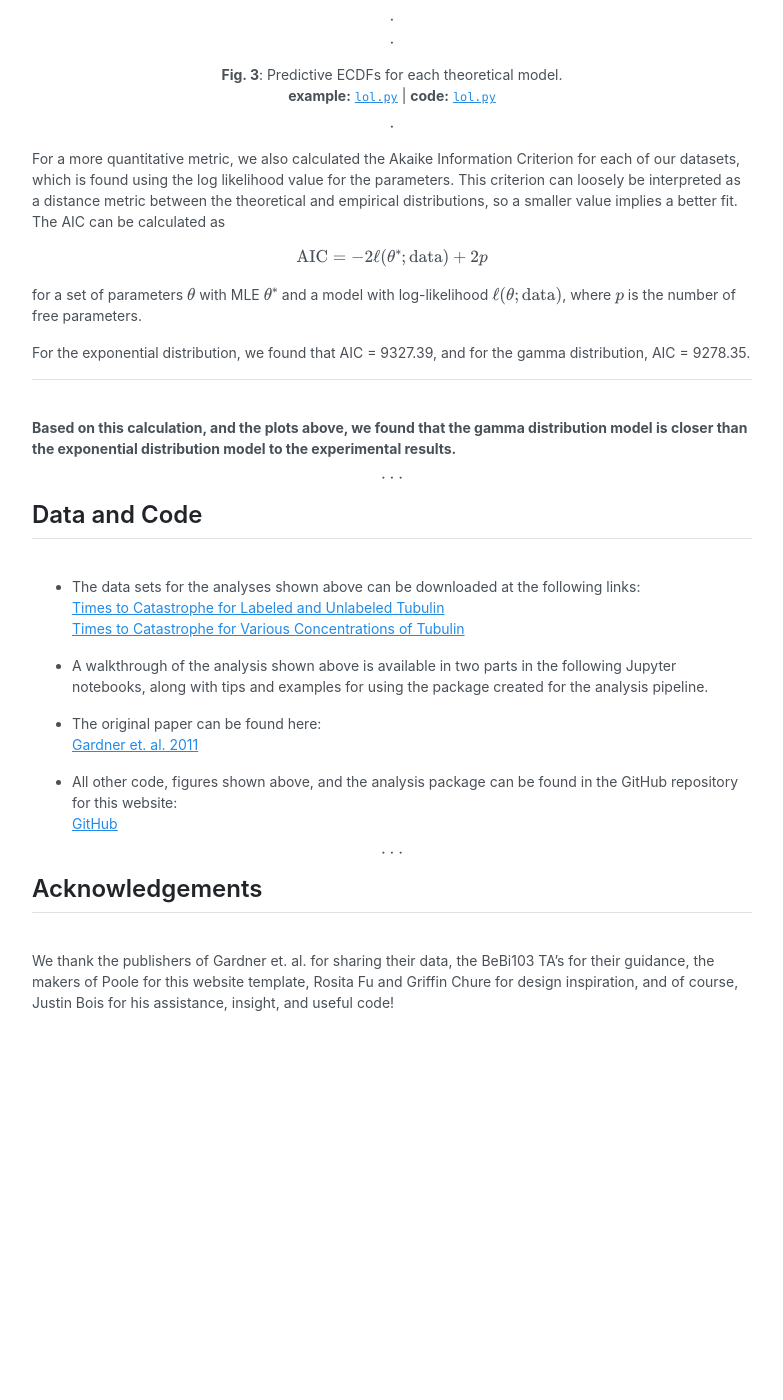
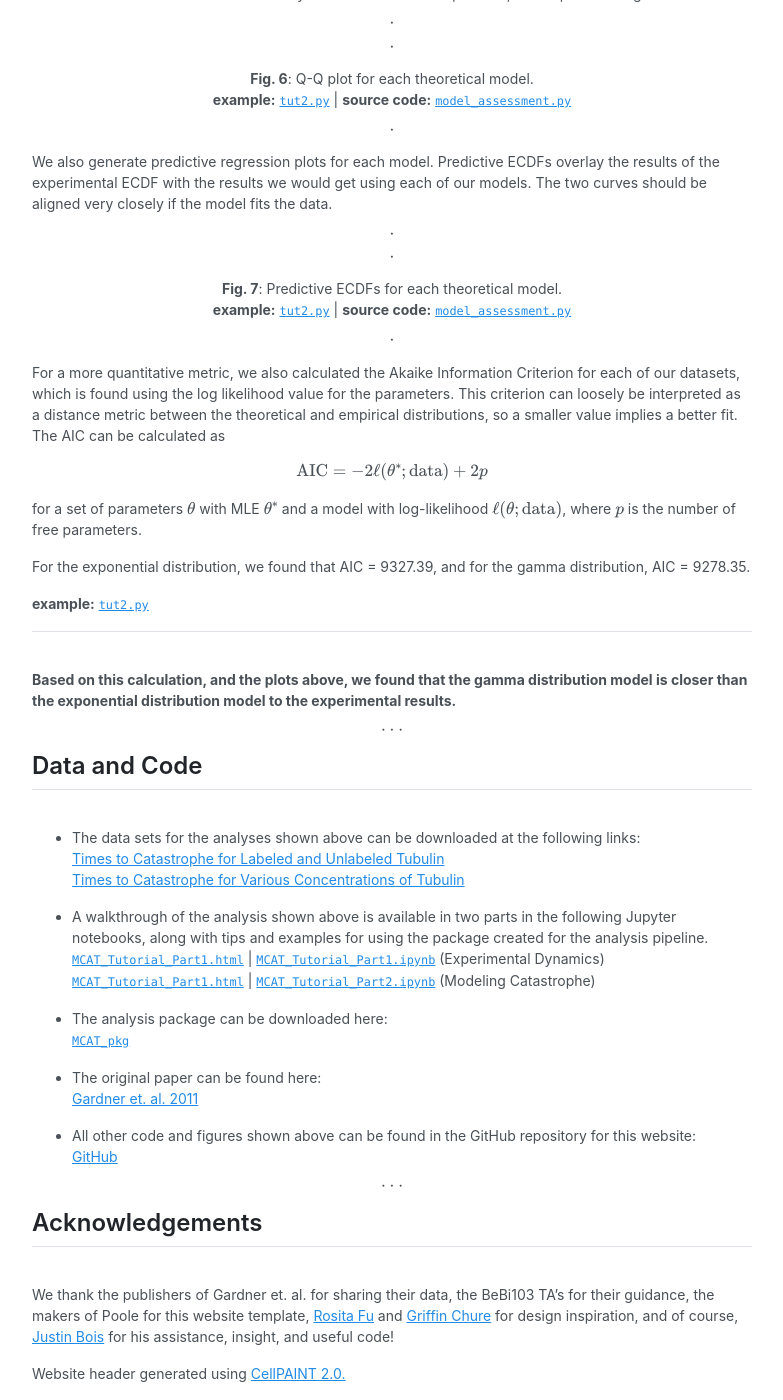
Before and after one commit to rjeeda/rjeeda.github.io, a Jekyll site: the page built from _posts/2020-04-04-introduction.md, in a window 1280 px wide and 1400 px high, scrolled down 4067 px. Shown: the whole window, without its empty margins (248-1031 px from the left). Built offline with Jekyll 4.4.1, drawn with Linux system fonts in a browser that asks for light colours; formulas are drawn with MathJax 3; before the commit the page ends 5096 px from its top, so only the background shows below that; some of the changed text lies outside the part shown.

Commit message:
All links updated

```diff
--- a/_posts/2020-04-04-introduction.md
+++ b/_posts/2020-04-04-introduction.md
@@ -22,7 +22,14 @@ $$\cdot \cdot \cdot$$
 Microtubules, cellular filaments composed of monomeric tubulin subunits, play key roles in the cytoskeletal structure and internal organization of cells. They are known to undergo periods of growth and shortening; the conversion from growth to shortening consists of rapid repolymerization of tubulin known as catastrophe. The dynamics of catastrophe were measured by Gardner et. al. to explore how regulatory proteins modulate this process.
 <br>
 
-We found that there is little difference in catastrophe dynamics for GFP-labeled tubulin and non-labeled tubulin, and conclude that an exponential model best describes catastrophe dynamics. We will discuss statistical methods used for the analysis of this data.
+We found that there is little difference in catastrophe dynamics for GFP-labeled tubulin and non-labeled tubulin, and conclude that an exponential model best describes catastrophe dynamics. Here, we discuss statistical methods used for the analysis of this data.
+
+---
+<br>
+
+For each plot and analysis made, we include an <b>example</b> html Jupyter notebook with discussion of how we used our analysis package. The specific modules used for each plot are linked as <b>source code</b>. Full, executable notebooks of the tutorials can be found at the end of this page and the complete analysis package can be found in the GitHub repository.
+
+---
 
 $$\cdot \cdot \cdot$$
 
@@ -53,7 +60,7 @@ Due to the strong overlap, it didn't seem as though there was a significant diff
 <center>{% include label_comparison_intervals.html %}</center>
 <center>$$\cdot$$</center>
 <center><b>Fig. 2</b>: Confidence intervals for time to catastrophe derived from bootstrapping.<br>
-<b>example:</b> <a href="../../../../code/lol.py"><code>lol.py</code></a> | <b>code:</b> <a href="../../../../code/lol.py"><code>lol.py</code></a>  </center>
+<b>example:</b> <a href="../../../../code/MCAT_Tutorial_Part1.html"><code>tut1.html</code></a> | <b>source code:</b> <a href="../../../../MCAT_pkg/MCAT_pkg/bootstrapping.py"><code>bootstrapping.py</code></a>  </center>
 <center>$$\cdot$$</center>
 
 There is also strong overlap in the confidence intervals, suggesting that the labeled and unlabeled tubulin have similar times to catastrophe. We also computed confidence intervals according to the DKW inequality.
@@ -61,7 +68,7 @@ There is also strong overlap in the confidence intervals, suggesting that the la
 <center>{% include label_comparison_DKW.html %}</center>
 <center>$$\cdot$$</center>
 <center><b>Fig. 3</b>: Confidence intervals for time to catastrophe derived from DKW inequality.<br>
-<b>example:</b> <a href="../../../../code/lol.py"><code>lol.py</code></a> | <b>code:</b> <a href="../../../../code/lol.py"><code>lol.py</code></a>  </center>
+<b>example:</b> <a href="../../../../code/MCAT_Tutorial_Part1.html"><code>tut1.html</code></a> | <b>source code:</b> <a href="../../../../MCAT_pkg/MCAT_pkg/bootstrapping.py"><code>bootstrapping.py</code></a>  </center>
 <center>$$\cdot$$</center>
 
 This inequality acts as a bound for the confidence interval. We saw that our bootstrapping confidence intervals lie well within these bounds.
@@ -82,12 +89,12 @@ The null hypothesis we are testing is as follows:
 We used bootstrapping to generate “trials” to compare to our test set, assuming that all sampled data sets come from the same generative distribution as the test set. By computing the test statistic for each of these and comparing it to the test statistic for our particular data set, we can obtain a p-value. The p-value represents the probability of getting a test statistic at least as extreme as the one in our sample when performing many trials or runs of the experiment. We obtained a p-value of 0.8, which means that the value of the KS test statistic for bootstrapped samples is as extreme as that for the actual experiment 80% of the time. This led us to conclude that we fail to reject the null hypothesis that there is no difference in the distribution of the two conditions.
 <br>
 
-<b>source code:</b> <a href="../../../../code/lol.py"><code>lol.py</code></a>
+<b>example:</b> <a href="../../../../code/MCAT_Tutorial_Part1.html"><code>tut1.py</code></a>
 
 ---
 <br>
 
-<b>So all in all, it's pretty likely that the catastrophe times for labeled and unlabled tubulin come from the same generative distribution.</b>
+<b>So, all in all, it's pretty likely that the catastrophe times for labeled and unlabled tubulin come from the same generative distribution.</b>
 
 <br>
 
@@ -113,6 +120,7 @@ We find that the PDF simplifies to
 <center> $$f(t;\beta_1, \beta_2) = \frac{\beta_1 \beta_2}{\beta_2 - \beta_1} (e^{-\beta_1 t} - e^{-\beta_2 t})$$</center>
 <br>
 
+More detailed information about considerations we made when doing calculations for this model can be found in <a href="../../../../code/MCAT_Tutorial_Part2.html"><code>tut2.py</code></a>
 
 ### Maximum likelihood estimation
 
@@ -124,8 +132,8 @@ With the parameters estimates gained from maximum likelihood estimation, we can
 <center>$$\cdot$$</center>
 <center>{% include MLE_comparison.html %}</center>
 <center>$$\cdot$$</center>
-<center><b>Fig. 2</b>: Confidence intervals for time to catastrophe derived from bootstrapping.<br>
-<b>example:</b> <a href="../../../../code/lol.py"><code>lol.py</code></a> | <b>code:</b> <a href="../../../../code/lol.py"><code>lol.py</code></a>  </center>
+<center><b>Fig. 4</b>: Experimental vs Theoretical ECDFs of Catastrophe Times. Experimental shown with interval; theoretical overlaid as line.<br>
+<b>example:</b> <a href="../../../../code/MCAT_Tutorial_Part2.html"><code>tut2.py</code></a> | <b>source code:</b> <a href="../../../../MCAT_pkg/MCAT_pkg/MLE_analysis.py"><code>MLE_analysis.py</code></a>  </center>
 <center>$$\cdot$$</center>
 
 This can tell whether the model is reasonable, but does not necessarily give us enough information to determine which model is better.
@@ -140,8 +148,8 @@ We explored the question of which model was preferred by solely focusing on the
 <center>$$\cdot$$</center>
 <center>{% include concentrations.html %}</center>
 <center>$$\cdot$$</center>
-<center><b>Fig. 3</b>: Times to catastrophe for various concentrations of tubulin. Presented as ECDF (left) and strip plot (right).<br>
-<b>example:</b> <a href="../../../../code/lol.py"><code>lol.py</code></a> | <b>code:</b> <a href="../../../../code/lol.py"><code>lol.py</code></a>  </center>
+<center><b>Fig. 5</b>: Times to catastrophe for various concentrations of tubulin. Presented as ECDF (left) and strip plot (right).<br>
+<b>example:</b> <a href="../../../../code/MCAT_Tutorial_Part2.html"><code>tut2.py</code></a> | <b>source code:</b> <a href="../../../../MCAT_pkg/MCAT_pkg/exploratory_analysis.py"><code>exploratory_analysis.py</code></a> </center>
 <center>$$\cdot$$</center>
 
 
@@ -151,8 +159,8 @@ We used three different metrics to compare the two models. The first of these, t
 <center>$$\cdot$$</center>
 <center>{% include qq_plots.html %}</center>
 <center>$$\cdot$$</center>
-<center><b>Fig. 3</b>: Times to catastrophe for various concentrations of tubulin. Presented as ECDF (left) and strip plot (right).<br>
-<b>example:</b> <a href="../../../../code/lol.py"><code>lol.py</code></a> | <b>code:</b> <a href="../../../../code/lol.py"><code>lol.py</code></a>  </center>
+<center><b>Fig. 6</b>: Q-Q plot for each theoretical model.<br>
+<b>example:</b> <a href="../../../../code/MCAT_Tutorial_Part2.html"><code>tut2.py</code></a> | <b>source code:</b> <a href="../../../../MCAT_pkg/MCAT_pkg/model_assessment.py"><code>model_assessment.py</code></a> </center>
 <center>$$\cdot$$</center>
 
 We also generate predictive regression plots for each model. Predictive ECDFs overlay the results of the experimental ECDF with the results we would get using each of our models. The two curves should be aligned very closely if the model fits the data.
@@ -160,8 +168,8 @@ We also generate predictive regression plots for each model. Predictive ECDFs ov
 <center>$$\cdot$$</center>
 <center>{% include pred_reg.html %}</center>
 <center>$$\cdot$$</center>
-<center><b>Fig. 3</b>: Predictive ECDFs for each theoretical model.<br>
-<b>example:</b> <a href="../../../../code/lol.py"><code>lol.py</code></a> | <b>code:</b> <a href="../../../../code/lol.py"><code>lol.py</code></a>  </center>
+<center><b>Fig. 7</b>: Predictive ECDFs for each theoretical model.<br>
+<b>example:</b> <a href="../../../../code/MCAT_Tutorial_Part2.html"><code>tut2.py</code></a> | <b>source code:</b> <a href="../../../../MCAT_pkg/MCAT_pkg/model_assessment.py"><code>model_assessment.py</code></a> </center>
 <center>$$\cdot$$</center>
 
 For a more quantitative metric, we also calculated the Akaike Information Criterion for each of our datasets, which is found using the log likelihood value for the parameters. This criterion can loosely be interpreted as a distance metric between the theoretical and empirical distributions, so a smaller value implies a better fit. The AIC can be calculated as
@@ -171,6 +179,8 @@ $$\text{AIC} = -2\ell(\theta^*;\text{data}) + 2p$$
 for a set of parameters $$\theta$$ with MLE $$\theta^*$$ and a model with log-likelihood $$\ell(\theta;\text{data})$$, where $$p$$ is the number of free parameters.
 
 For the exponential distribution, we found that AIC = 9327.39, and for the gamma distribution, AIC = 9278.35.
+
+<b>example:</b> <a href="../../../../code/MCAT_Tutorial_Part2.html"><code>tut2.py</code></a>
 
 ---
 <br>
@@ -191,13 +201,20 @@ $$\cdot \cdot \cdot$$
 <a href="https://s3.amazonaws.com/bebi103.caltech.edu/data/gardner_mt_catastrophe_only_tubulin.csv">Times to Catastrophe for Various Concentrations of Tubulin</a>
 
 - A walkthrough of the analysis shown above is available in two parts in the following Jupyter notebooks, along with tips and examples for using the package created for the analysis pipeline.
+<br>
+<a href="../../../../code/MCAT_Tutorial_Part1.html"><code>MCAT_Tutorial_Part1.html</code></a> | <a href="../../../../code/MCAT_Tutorial_Part1.ipynb"><code>MCAT_Tutorial_Part1.ipynb</code></a> (Experimental Dynamics)
+<br>
+<a href="../../../../code/MCAT_Tutorial_Part1.html"><code>MCAT_Tutorial_Part1.html</code></a> | <a href="../../../../code/MCAT_Tutorial_Part2.ipynb"><code>MCAT_Tutorial_Part2.ipynb</code></a> (Modeling Catastrophe)
 
+- The analysis package can be downloaded here:
+<br>
+<a href="../../../../MCAT_pkg"><code>MCAT_pkg</code></a>
 
 - The original paper can be found here:
 <br>
 <a href="https://www.cell.com/cell/fulltext/S0092-8674(11)01287-6?_returnURL=https%3A%2F%2Flinkinghub.elsevier.com%2Fretrieve%2Fpii%2FS0092867411012876%3Fshowall%3Dtrue">Gardner et. al. 2011</a>
 
-- All other code, figures shown above, and the analysis package can be found in the GitHub repository for this website:
+- All other code and figures shown above can be found in the GitHub repository for this website:
 <br>
 <a href="https://github.com/rjeeda/rjeeda.github.io">GitHub</a>
 
@@ -209,4 +226,6 @@ $$\cdot \cdot \cdot$$
 ---
 <br>
 
-We thank the publishers of Gardner et. al. for sharing their data, the BeBi103 TA's for their guidance, the makers of Poole for this website template, Rosita Fu and Griffin Chure for design inspiration, and of course, Justin Bois for his assistance, insight, and useful code!
+We thank the publishers of Gardner et. al. for sharing their data, the BeBi103 TA's for their guidance, the makers of Poole for this website template, <a href="https://github.com/atisor73">Rosita Fu</a> and <a href="https://github.com/gchure">Griffin Chure</a> for design inspiration, and of course, <a href="https://github.com/justinbois">Justin Bois</a> for his assistance, insight, and useful code!
+
+Website header generated using <a href="https://ccsb.scripps.edu/cellpaint/">CellPAINT 2.0.</a>
```
Also changed, not shown: README.md, 12 other files.
